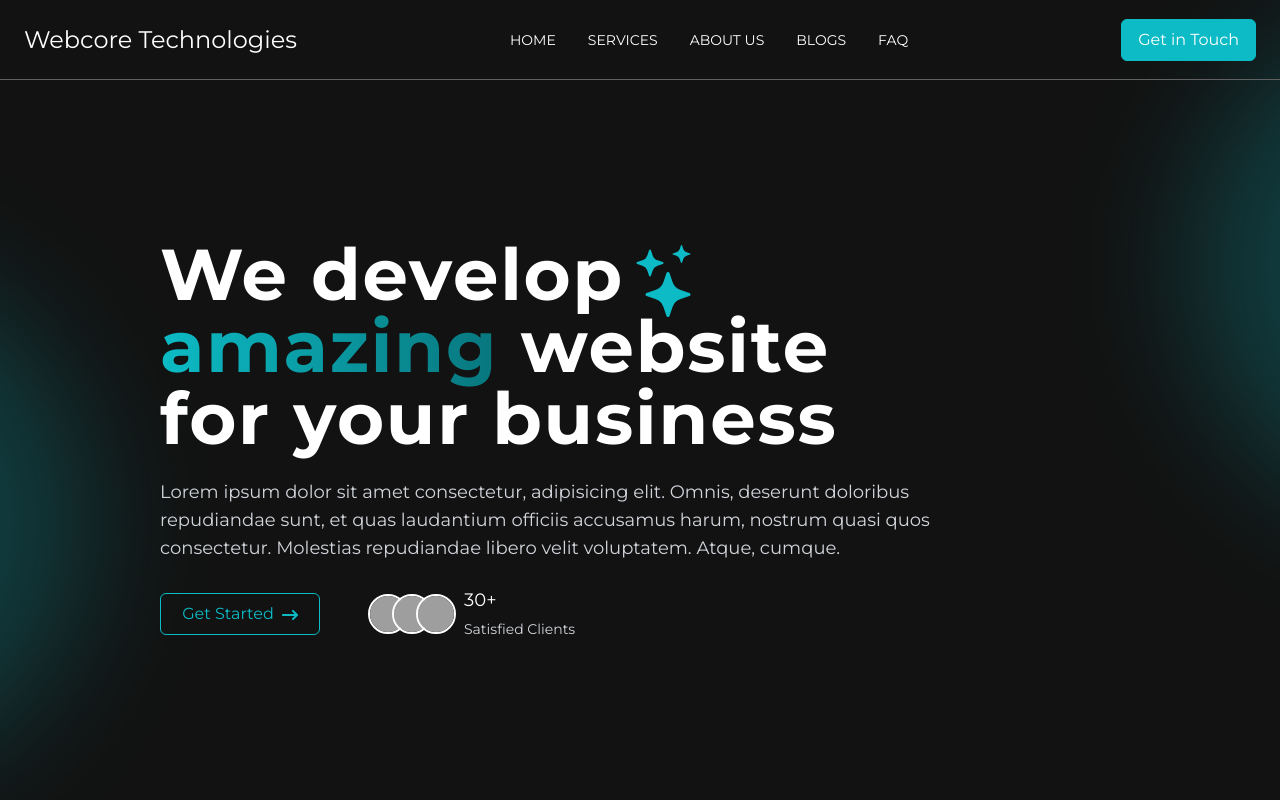
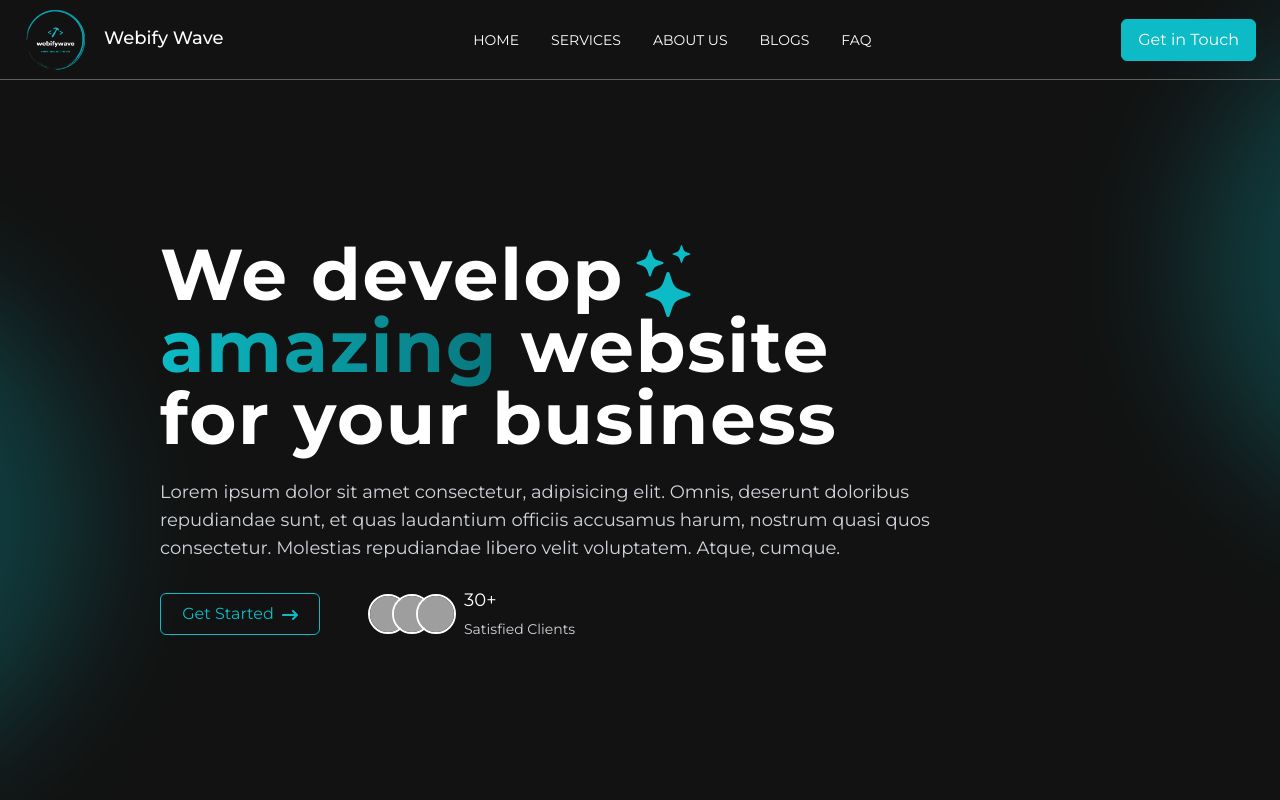
Before and after one commit to redhunt777/webifywave, a React (Vite) app: page / in a window 1280 px wide. Shown: the top 800 px of the page. Built offline with nearby package versions, Linux system fonts and the light colour scheme; grey boxes are pictures that could not be loaded.

Commit message:
refactor: update branding and logo in header and footer

```diff
--- a/index.html
+++ b/index.html
@@ -2,9 +2,9 @@
 <html lang="en">
   <head>
     <meta charset="UTF-8" />
-    <link rel="icon" type="image/svg+xml" href="/vite.svg" />
+    <link rel="icon" type="img/jpg" href="/logo.png" />
     <meta name="viewport" content="width=device-width, initial-scale=1.0" />
-    <title>Webcore Technologies</title>
+    <title>Webify Wave</title>
   </head>
   <body>
     <div id="root"></div>
--- a/src/Components/Footer/Footer.jsx
+++ b/src/Components/Footer/Footer.jsx
@@ -9,7 +9,14 @@ const Footer = () => {
     <footer className="w-full py-12 md:px-12 px-8 border-t border-t-[#666666]">
       <div className="flex w-full flex-wrap items-start justify-between w-full text-white">
         <div className="flex flex-col md:w-2/5 w-full">
-          <h1 className="text-2xl md:pb-4 text-primary">Webifywave</h1>
+          <div className="flex items-end gap-2">
+            <img
+              src="/logo.png"
+              alt="webify wave"
+              className="w-16 h-16 object-cover"
+            />
+            <h1 className="text-2xl md:pb-4 text-primary">Webify Wave</h1>
+          </div>
           <p className="text-gray-400 text-sm">
             Lorem ipsum dolor sit amet consectetur adipisicing elit. Maiores
             quis quas expedita amet, aliquid harum temporibus obcaecati eaque
--- a/src/Components/Navbar/Navbar.jsx
+++ b/src/Components/Navbar/Navbar.jsx
@@ -38,7 +38,12 @@ const Navbar = () => {
       <nav className="h-20 border-b border-borderColor relative z-[1000]">
         <div className="flex flex-nowrap justify-between items-center h-full px-6">
           <a href="/">
-            <h2 className="sm:text-2xl text-lg">Webcore Technologies</h2>
+            <img
+              src="/logo.png"
+              alt="Webify web"
+              className="h-16 w-16 rounded-full object-cover inline"
+            />
+            <span className="text-lg ml-4 font-medium">Webify Wave</span>
           </a>
           <div className="hidden lg:block">
             <ul className="flex flex-nowrap justify-between items-center h-full">
```
Also changed, not shown: public/WhatsApp Image 2025-01-23 at 01.01.41_230589e8.jpg (added), public/logo.png (added).
